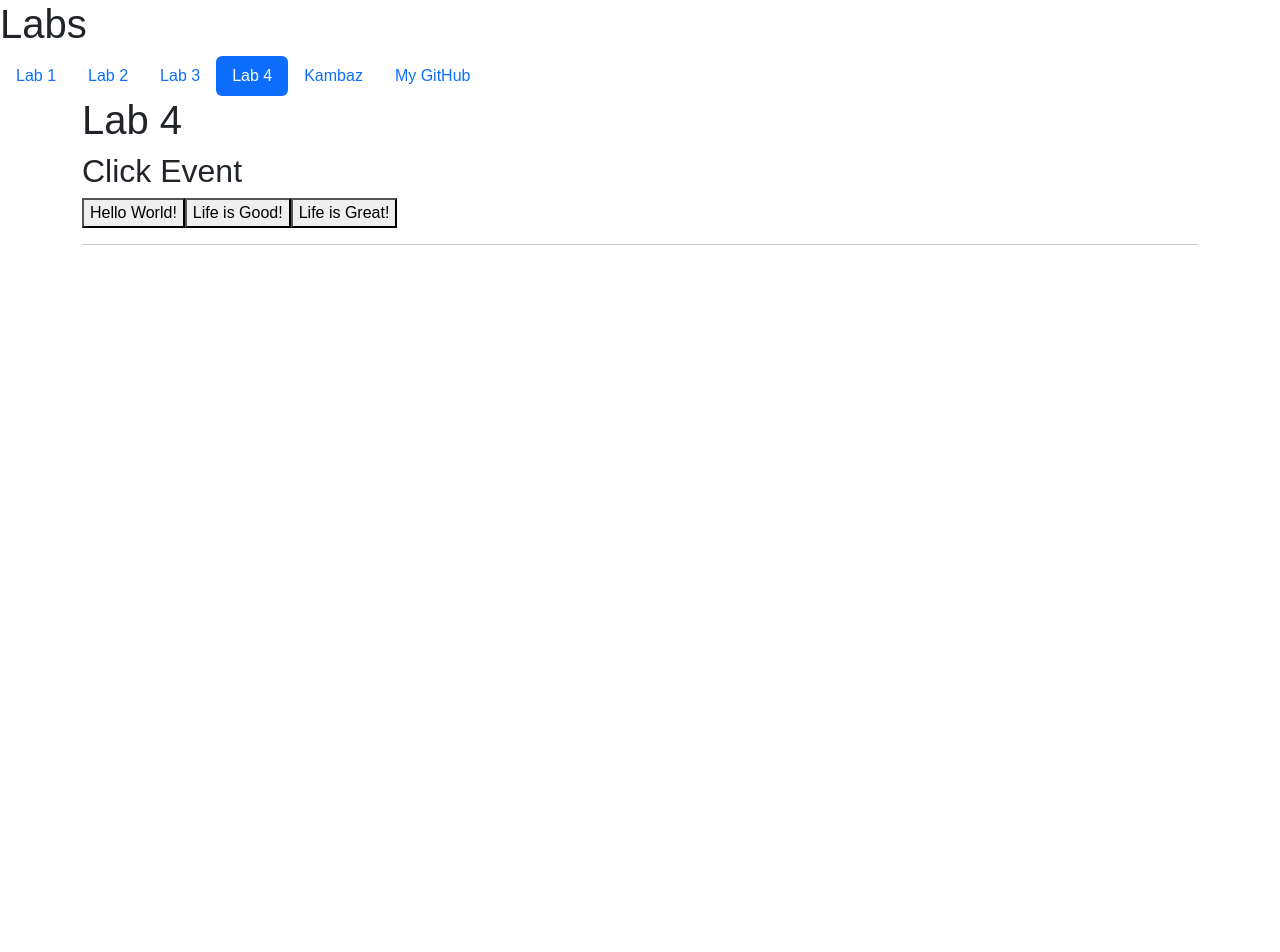
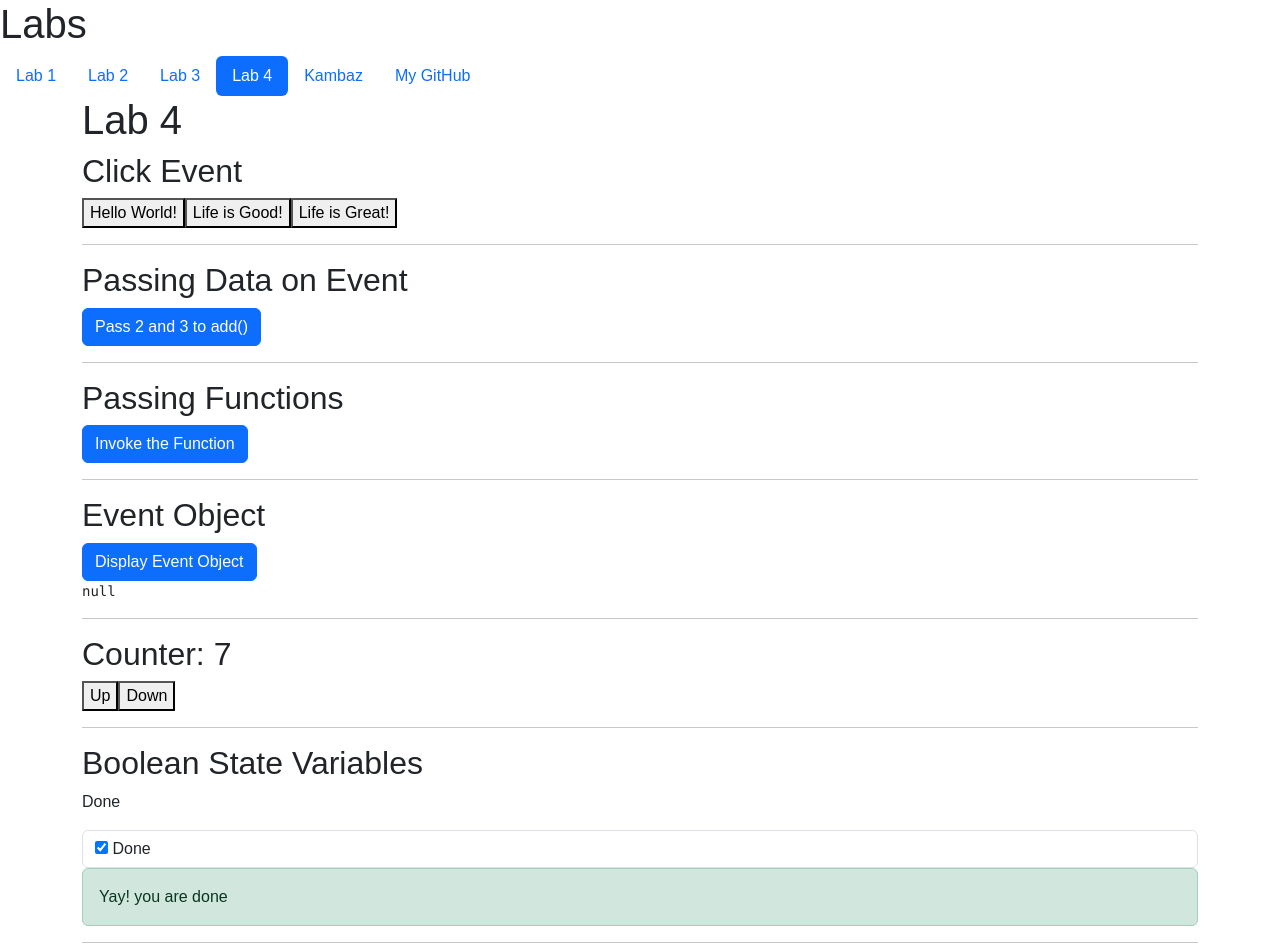
Before and after one commit to sairashwant/kambaz-react-web-app, a React (Vite) app: page /#/Labs/Lab4 in a window 1280 px wide. Shown: the top 952 px of the page. Before the commit the page ends 800 px from the top, so only its background shows below. Built offline with nearby package versions, Linux system fonts and the light colour scheme.

Commit message:
Half done

```diff
--- /dev/null
+++ b/src/Labs/Lab4/BooleanStateVariables.tsx
@@ -0,0 +1,14 @@
+import { useState } from "react";
+export default function BooleanStateVariables() {
+  const [done, setDone] = useState(true);
+  return (
+    <div id="wd-boolean-state-variables">
+      <h2>Boolean State Variables</h2>
+      <p>{done ? "Done" : "Not done"}</p>
+      <label className="form-control">
+        <input type="checkbox" checked={done}
+               onChange={() => setDone(!done)} /> Done
+      </label>
+      {done && <div className="alert alert-success">
+               Yay! you are done</div>}
+<hr/></div>);}
--- /dev/null
+++ b/src/Labs/Lab4/Counter.tsx
@@ -0,0 +1,13 @@
+import { useState } from "react";
+
+export default function Counter() {
+  const [count, setCount] = useState(7);
+  console.log(count);
+  return (
+    <div>
+      <h2>Counter: {count}</h2>
+      <button onClick={() => setCount(count + 1)}
+              id="wd-counter-up-click">Up</button>
+      <button onClick={() => setCount(count - 1)}
+              id="wd-counter-down-click">Down</button>
+<hr/></div>);}
--- /dev/null
+++ b/src/Labs/Lab4/EventObject.tsx
@@ -0,0 +1,20 @@
+import { useState } from "react";
+export default function EventObject() {
+  const [event, setEvent] = useState(null);
+  const handleClick = (e: any) => {
+    e.target = e.target.outerHTML;
+    delete e.view;
+    setEvent(e);
+  };
+  return (
+    <div>
+      <h2>Event Object</h2>
+      <button onClick={(e) => handleClick(e)}
+        className="btn btn-primary"
+        id="wd-display-event-obj-click">
+        Display Event Object
+      </button>
+      <pre>{JSON.stringify(event, null, 2)}</pre>
+      <hr/>
+    </div>
+);}
--- /dev/null
+++ b/src/Labs/Lab4/PassingDataOnEvent.tsx
@@ -0,0 +1,15 @@
+const add = (a: number, b: number) => {
+  alert(`${a} + ${b} = ${a + b}`);
+};
+export default function PassingDataOnEvent() {
+  return (
+    <div id="wd-passing-data-on-event">
+      <h2>Passing Data on Event</h2>
+      <button onClick={() => add(2, 3)}
+              className="btn btn-primary"
+              id="wd-pass-data-click">
+        Pass 2 and 3 to add()
+      </button>
+      <hr/>
+    </div>
+);}
--- /dev/null
+++ b/src/Labs/Lab4/PassingFunctions.tsx
@@ -0,0 +1,11 @@
+export default function PassingFunctions(
+ { theFunction }: { theFunction: () => void }) {
+  return (
+    <div>
+      <h2>Passing Functions</h2>
+      <button onClick={theFunction} className="btn btn-primary">
+        Invoke the Function
+      </button>
+      <hr/>
+    </div>
+);}
--- a/src/Labs/Lab4/index.tsx
+++ b/src/Labs/Lab4/index.tsx
@@ -1,11 +1,24 @@
 import { Container } from "react-bootstrap";
 import ClickEvent from "./ClickEvent";
+import PassingDataOnEvent from "./PassingDataOnEvent";
+import PassingFunctions from "./PassingFunctions";
+import EventObject from "./EventObject";
+import Counter from "./Counter";
+import BooleanStateVariables from "./BooleanStateVariables";
 
 export default function Lab4(){
+      function sayHello() {
+        alert("Hello");}
+
     return (
         <Container>
         <h1>Lab 4</h1>
         <ClickEvent />
+        <PassingDataOnEvent/>
+        <PassingFunctions theFunction={sayHello}/>
+        <EventObject/>
+        <Counter/>
+        <BooleanStateVariables/>
         </Container>
     )
 }
```
